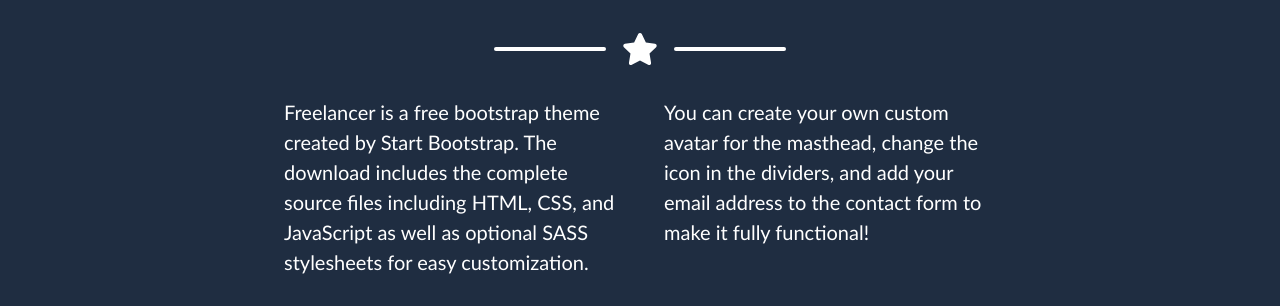
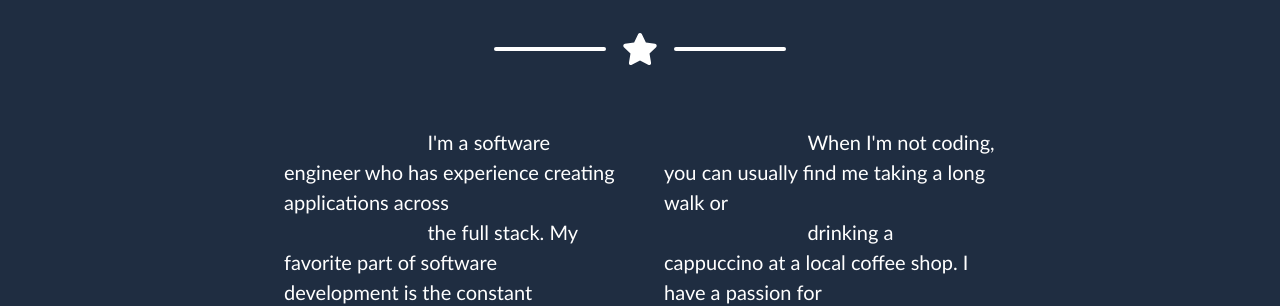
Before and after one commit to andersjbe/andersjbe.github.io, a plain HTML site: page index.html in a window 1280 px wide. Shown: the part 1795-2101 px from the top of the page. Drawn offline with nearby package versions, Linux system fonts and the light colour scheme; a web font is replaced by a local one.

Commit message:
Edited about section

```diff
--- a/index.html
+++ b/index.html
@@ -41,7 +41,7 @@
                         <li class="nav-item mx-0 mx-lg-1"><a class="nav-link py-3 px-0 px-lg-3 rounded js-scroll-trigger" href="#contact">CONTACT</a>
                         </li>
                     </ul>
-                    <a href="Anderson_Ben_Resume.pdf" download="Anderson_Ben_Resume.pdf" class="resume-link btn btn-danger">RESUME</a>
+                    <a href="Anderson_Ben_Resume.pdf" class="resume-link btn btn-danger">RESUME</a>
                 </div>
             </div>
         </nav>
@@ -242,10 +242,20 @@
                 <!-- About Section Content-->
                 <div class="row">
                     <div class="col-lg-4 ml-auto">
-                        <p class="pre-wrap lead">Freelancer is a free bootstrap theme created by Start Bootstrap. The download includes the complete source files including HTML, CSS, and JavaScript as well as optional SASS stylesheets for easy customization.</p>
+                        <p class="pre-wrap lead">
+                            I'm a software engineer who has experience creating applications across
+                            the full stack. My favorite part of software development is the constant
+                            opportunity to learn and grow- there's always a new framework to learn, an
+                            old project to refactor, or a part of my workflow to optimize.
+                        </p>
                     </div>
                     <div class="col-lg-4 mr-auto">
-                        <p class="pre-wrap lead">You can create your own custom avatar for the masthead, change the icon in the dividers, and add your email address to the contact form to make it fully functional!</p>
+                        <p class="pre-wrap lead">
+                            When I'm not coding, you can usually find me taking a long walk or
+                            drinking a cappuccino at a local coffee shop. I have a passion for
+                            social justice and the environment and I alwaus keep an eye out for
+                            ways I can give back.
+                        </p>
                     </div>
                 </div>
                 <!-- DevIcons  -->
```
